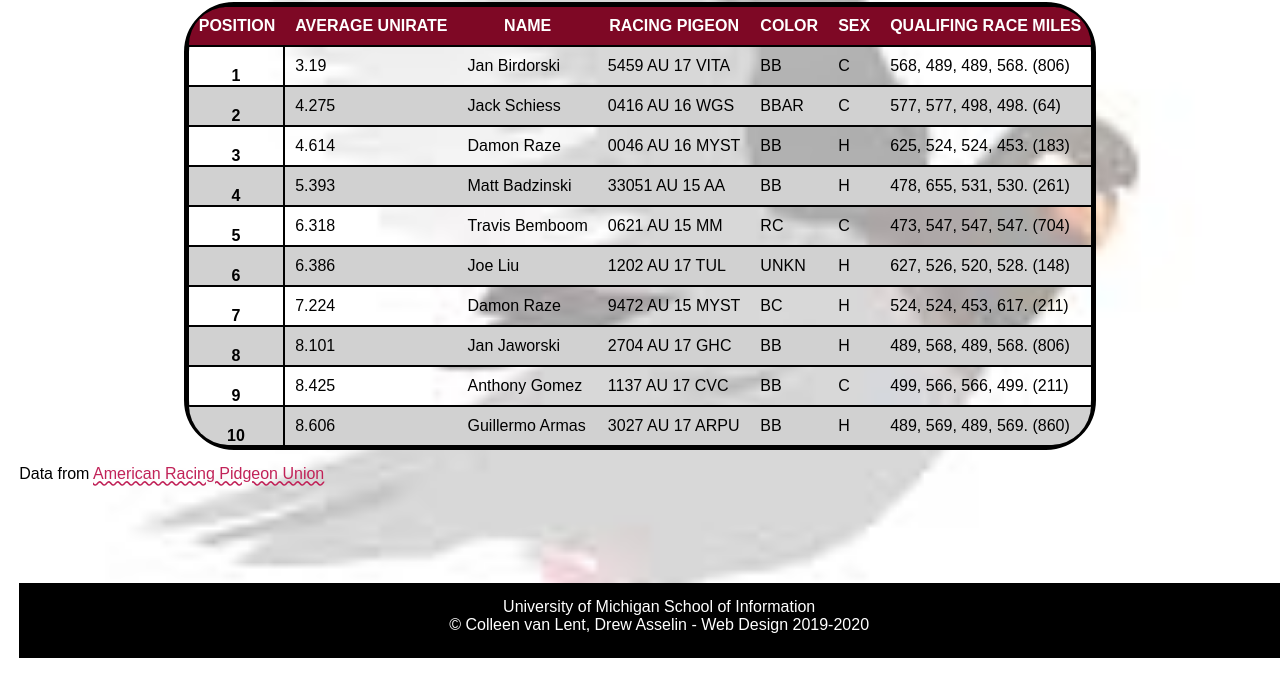
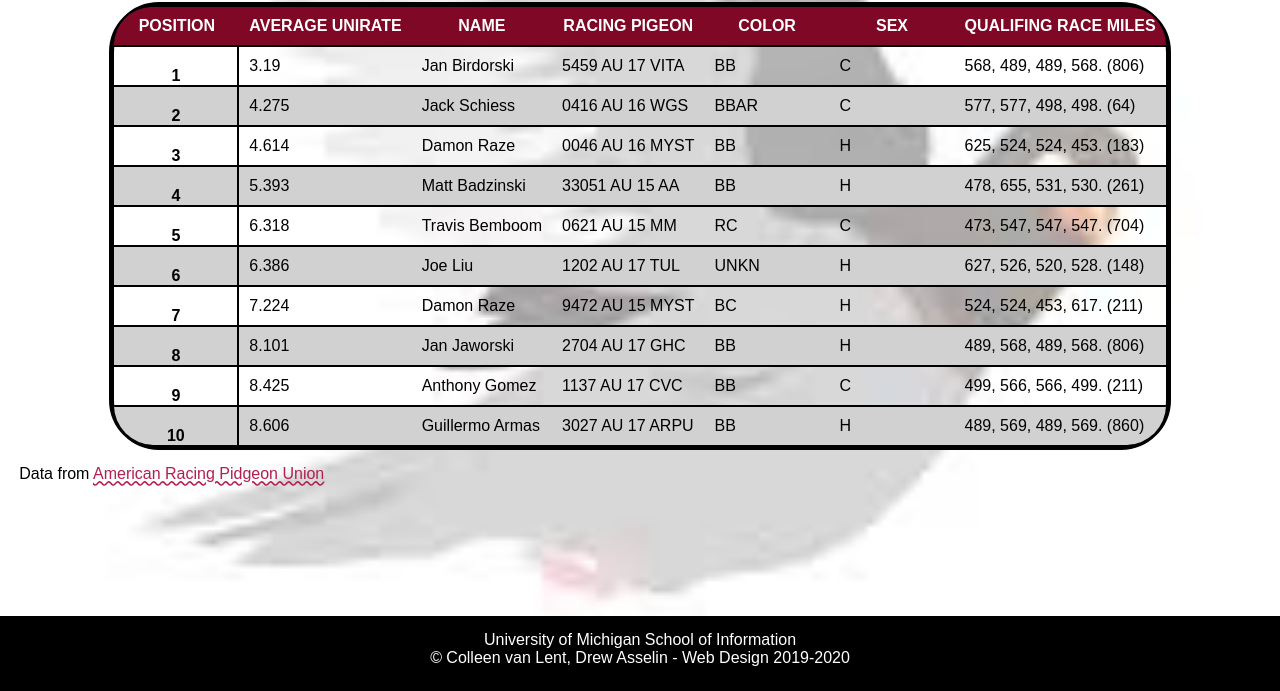
Before and after one commit to eliyangg/homework4-2021, a plain HTML site: page index.html in a window 1280 px wide. Shown: the part 109-800 px from the top of the page. Drawn offline with Linux system fonts and the light colour scheme; files whose address does not match are found by name; a web font is replaced by a local one.

Commit message:
Update style.css

```diff
--- a/css/style.css
+++ b/css/style.css
@@ -52,7 +52,7 @@ p{
 }
 
 a{
-  color:  #C12258;
+  color:  #B21F50;
   font-size:16px;
   text-decoration-style: wavy;
 }
@@ -73,9 +73,9 @@ tbody tr td{
 
 .colhead{
   color: #FFFFFF;
-  min-height: 125px;
+  min-width: 125px;
   padding:10px;
-  text-align: center;
+  margin:auto;
   text-transform: uppercase;
   background-color: #7e0825;
 }
@@ -120,8 +120,7 @@ tr:nth-child(odd) {
 }
 
 table tbody tr:hover{
-  background-color:#7e0825;
-  opacity: 0.25;
+  background-color: rgba(126, 8, 37, 0.25);
 }
 
 
@@ -131,6 +130,8 @@ footer{
   text-align:center;
   color: #FFFFFF;
   min-height: 75px;
-  position: absolute;
-  width: 100%;
+  position:fixed;
+  right:0px;
+  left:0px;
+  bottom:0px;
 }
```
